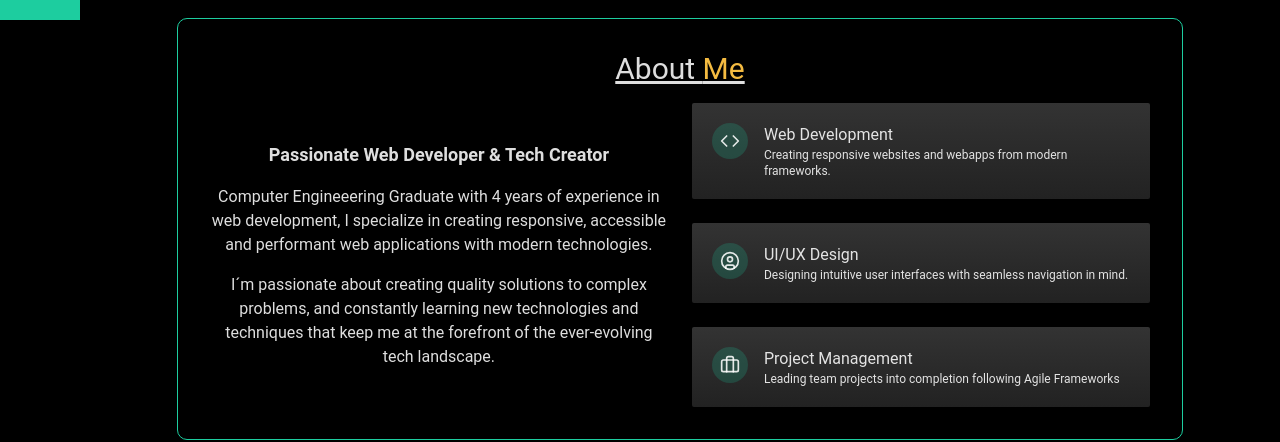
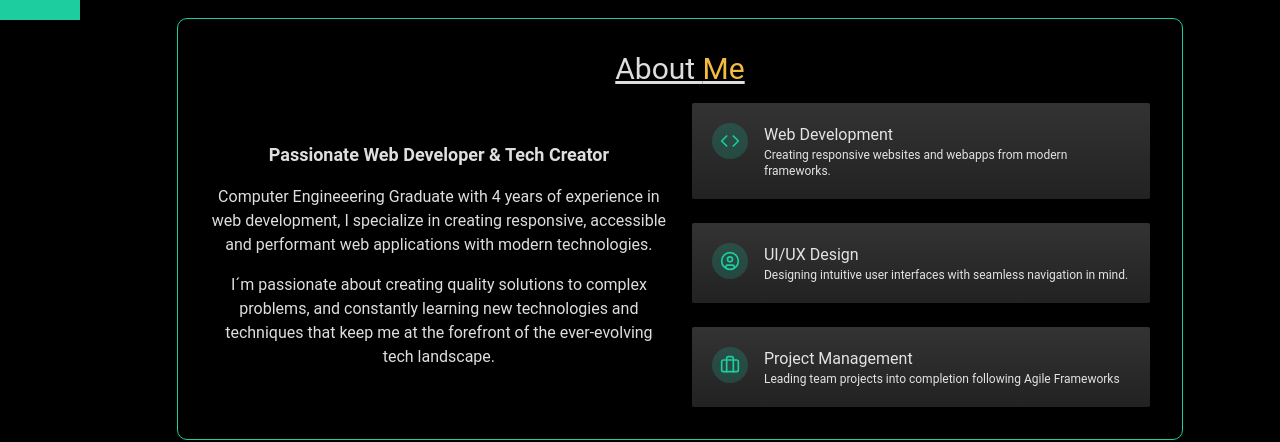
Before and after one commit to Juanpabdl/WebPortfolio, a React (Vite) app: page / in a window 1280 px wide. Shown: the part 780-1222 px from the top of the page. Built offline with nearby package versions, Linux system fonts and the light colour scheme.

Commit message:
style: fixed icon colors in about me section to match styles

```diff
--- a/src/components/AboutMe/index.css
+++ b/src/components/AboutMe/index.css
@@ -16,7 +16,7 @@
 }
 
 .card-icon{
-    @apply p-2 rounded-full bg-custom-teal/20
+    @apply p-2 rounded-full bg-custom-teal/20 text-custom-teal
 }
 
 .skill-select{
```
